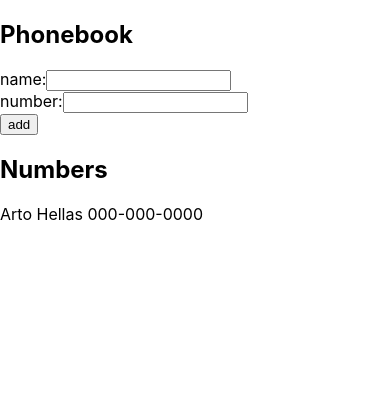
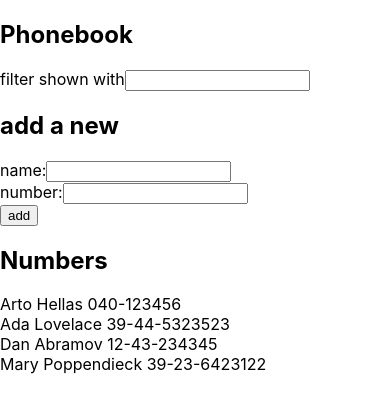
Before and after one commit to henryau42/full-stack-open-2020, a React (Create React App) app in the folder part2/phonebook/: page / in a window 390 px wide. Shown: the top 412 px of the page. Built offline with nearby package versions, Linux system fonts and the light colour scheme.

Commit message:
Exercise 2.9 - the Phonebook Step4

```diff
--- a/part2/phonebook/src/App.js
+++ b/part2/phonebook/src/App.js
@@ -2,11 +2,16 @@
 import Numbers from "./components/Numbers";
 
 const App = () => {
-    const [ persons, setPersons ] = useState([
-    { name: 'Arto Hellas', number: '000-000-0000' }
+    const [persons, setPersons] = useState([
+        { name: 'Arto Hellas', number: '040-123456' },
+        { name: 'Ada Lovelace', number: '39-44-5323523' },
+        { name: 'Dan Abramov', number: '12-43-234345' },
+        { name: 'Mary Poppendieck', number: '39-23-6423122' }
     ])
+    const [ filteredList, setFilteredList ] = useState(persons)
     const [ newName, setNewName ] = useState('')
     const [ newNumber, setNewNumber ] = useState('')
+    const [ newSearch, setNewSearch ] = useState('')
 
     const addName = (event) => {
         event.preventDefault()
@@ -21,6 +26,8 @@
             setPersons(persons.concat(personObject))
             setNewName('')
             setNewNumber('')
+
+            if(newSearch === '') setFilteredList(filteredList.concat(personObject))
         }
 
     }
@@ -33,6 +40,13 @@
         setNewNumber(event.target.value);
     }
 
+    const handleSearchChange = (event) => {
+        const search = event.target.value
+        const filter = persons.filter(person => person.name.toLowerCase().includes(search))
+        setFilteredList(filter)
+        setNewSearch(event.target.value);
+    }
+
     const checkDuplicate = (newName) => {
         const duplicate = persons.filter(person => person.name.toLowerCase() === newName.toLowerCase())
         return duplicate.length > 0
@@ -41,6 +55,14 @@
     return (
         <div>
             <h2>Phonebook</h2>
+            <div>
+                filter shown with
+                <input
+                    value={newSearch}
+                    onChange={handleSearchChange}
+                />
+            </div>
+            <h2>add a new</h2>
             <form onSubmit={addName}>
                 <div>
                     name:
@@ -61,7 +83,7 @@
                 </div>
             </form>
             <h2>Numbers</h2>
-            <Numbers persons={persons} />
+            <Numbers persons={filteredList} />
         </div>
     )
 }
--- a/part2/phonebook/src/components/Numbers.js
+++ b/part2/phonebook/src/components/Numbers.js
@@ -21,7 +21,6 @@
     )
 }
 
-
 const Numbers = ({ persons }) => {
     return (
         <div>
```
Also changed, not shown: 1 other file (tests, documents, lock files or other folders).
